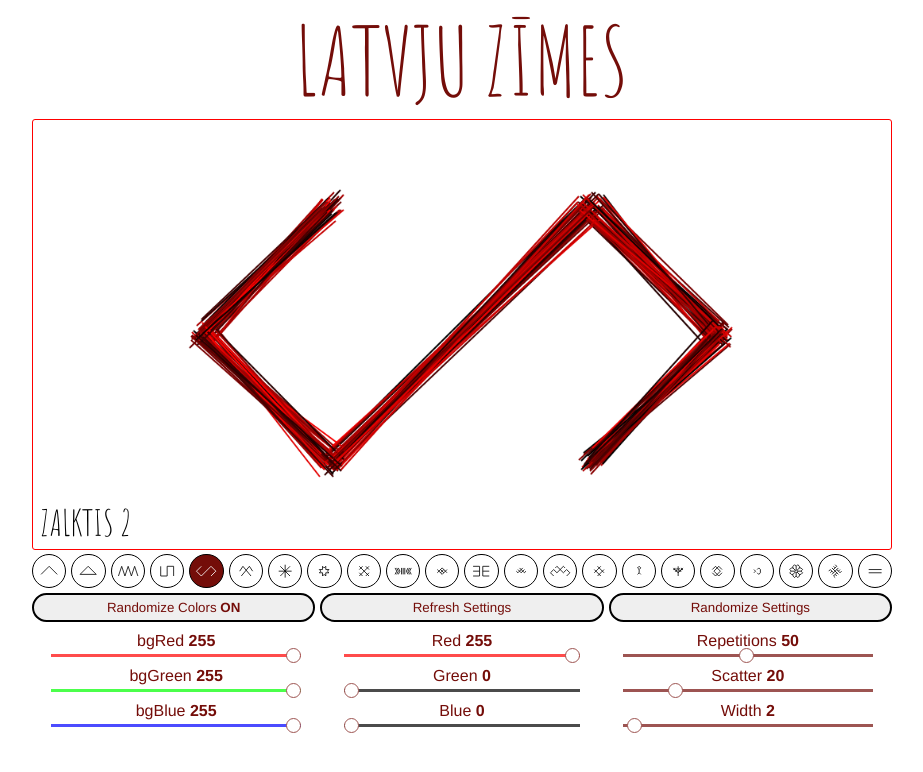
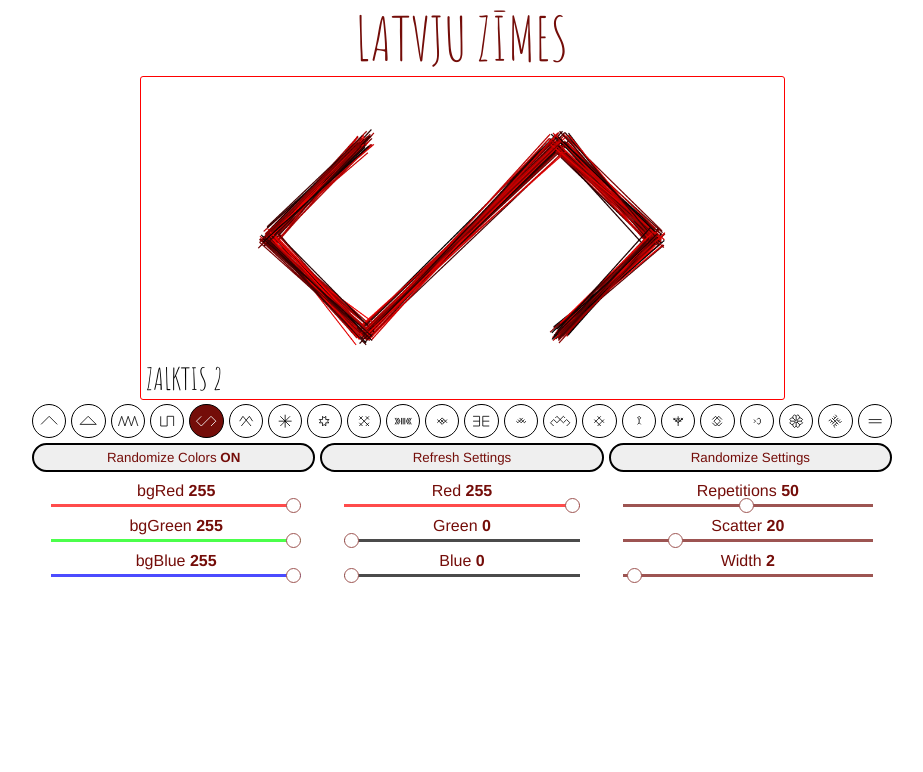
Before and after one commit to abbasnake/latvjuZimesWebPage, a Vue app in the folder client/: page /#/ in a window 1280 px wide. Shown: the top 772 px of the page, without its empty margins (178-1101 px from the left). Built offline with nearby package versions, Linux system fonts and the light colour scheme.

Commit message:
layout and sizing adjustments

```diff
--- a/client/src/components/AppCanvas.vue
+++ b/client/src/components/AppCanvas.vue
@@ -1,14 +1,14 @@
 <template>
-  <div>
+  <div class="container">
     <canvas
-      class="canvas"
+      class="container__canvas"
       ref="canvas"
       :style="canvasBackgroundColor"
       :height="canvasHeight"
       :width="canvasWidth"
     >
     </canvas>
-    <h2 class="name" :style="titleColor">{{ currentSimbolName }}</h2>
+    <h2 class="container__name" :style="titleColor">{{ currentSimbolName }}</h2>
   </div>
 </template>
 
@@ -139,18 +139,40 @@ export default {
 </script>
 
 <style lang="scss" scoped>
-.canvas {
+.container {
+  margin: 0 auto;
+  &__canvas {
     border: 1px solid red;
     border-radius: 3px;
     margin: 0 auto;
     width: 100%;
   }
-
-.name {
+  &__name {
     position: absolute;
     bottom: 2%;
     left: 1%;
     font-family: 'Amatic SC', cursive;
     font-size: calc(10px + 2vw);
   }
+}
+
+@media (min-width: 600px) and (orientation: landscape) {
+  .container {
+    &__name {
+      font-size: 30px;
+    }
+  }
+}
+
+@media (max-height: 800px) and (orientation: landscape) {
+  .container {
+    width: 75%;
+  }
+}
+
+@media (max-height: 600px) and (orientation: landscape) {
+  .container {
+    width: 50%;
+  }
+}
 </style>
--- a/client/src/components/AppTitle.vue
+++ b/client/src/components/AppTitle.vue
@@ -14,4 +14,10 @@ export default {
   font-size: calc(30px + 5vw);
   text-align: center;
 }
+
+@media (min-width: 600px) {
+  .header {
+    font-size: 60px;
+  }
+}
 </style>
```
Lines whose indentation alone changed are shown as unchanged.
